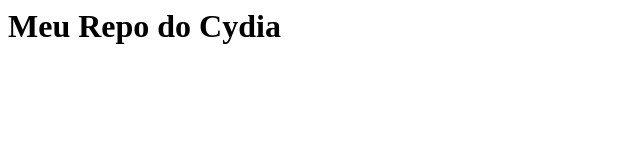
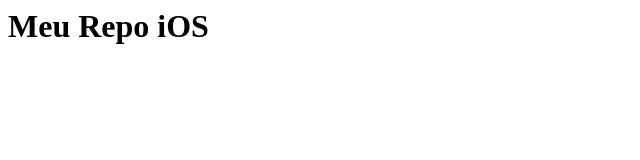
Before and after one commit to arthurbeloagelo-afk/Repo-Ios-Noob-Pro, a plain HTML site: page index.html in a window 1280 px wide. Shown: the whole page, without its empty margins (0-640 px from the left). Drawn offline with Linux system fonts and the light colour scheme.

Commit message:
Adicionando index para o GitHub Actions

```diff
--- a/index.html
+++ b/index.html
@@ -1 +1 @@
-<h1>Meu Repo do Cydia</h1>
+<h1>Meu Repo iOS</h1>
```
